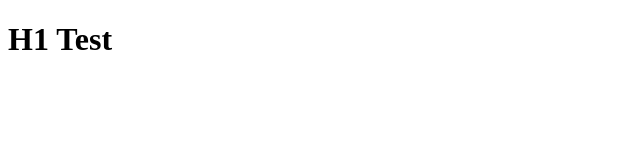
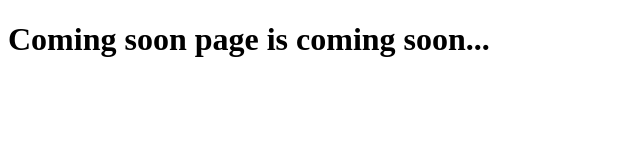
Before and after one commit to mush246/personal-site, a plain HTML site: page index.html in a window 1280 px wide. Shown: the whole page, without its empty margins (0-640 px from the left). Drawn offline with Linux system fonts and the light colour scheme.

Commit message:
Update title and heading for coming soon page

```diff
--- a/index.html
+++ b/index.html
@@ -3,11 +3,11 @@
 <head>
     <meta charset="UTF-8">
     <meta name="viewport" content="width=device-width, initial-scale=1.0">
-    <title>Test</title>
+    <title>Under Construction</title>
 </head>
 <body>
 
-    <h1>H1 Test</h1>
+    <h1>Coming soon page is coming soon...</h1>
 
 </body>
 </html>
```
